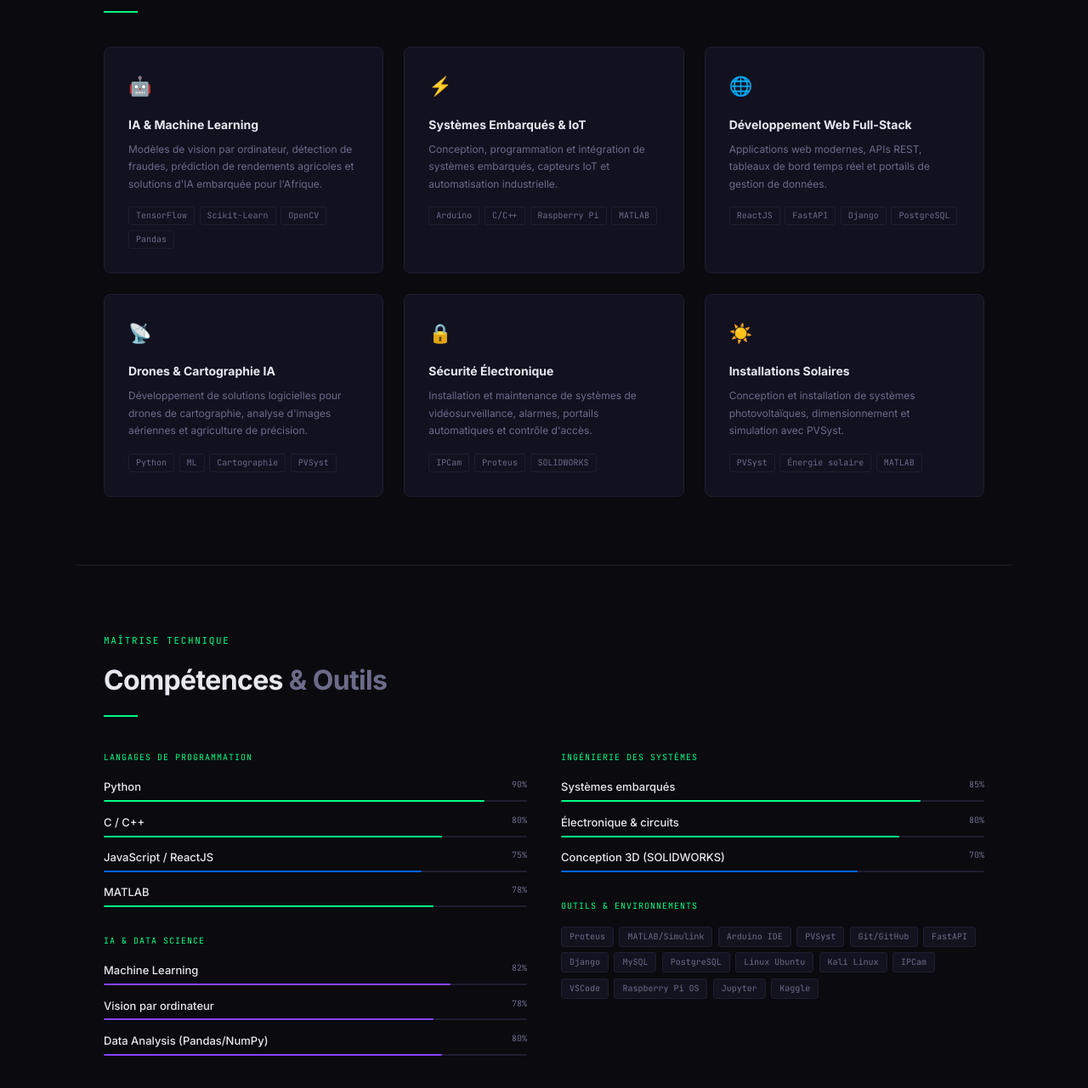
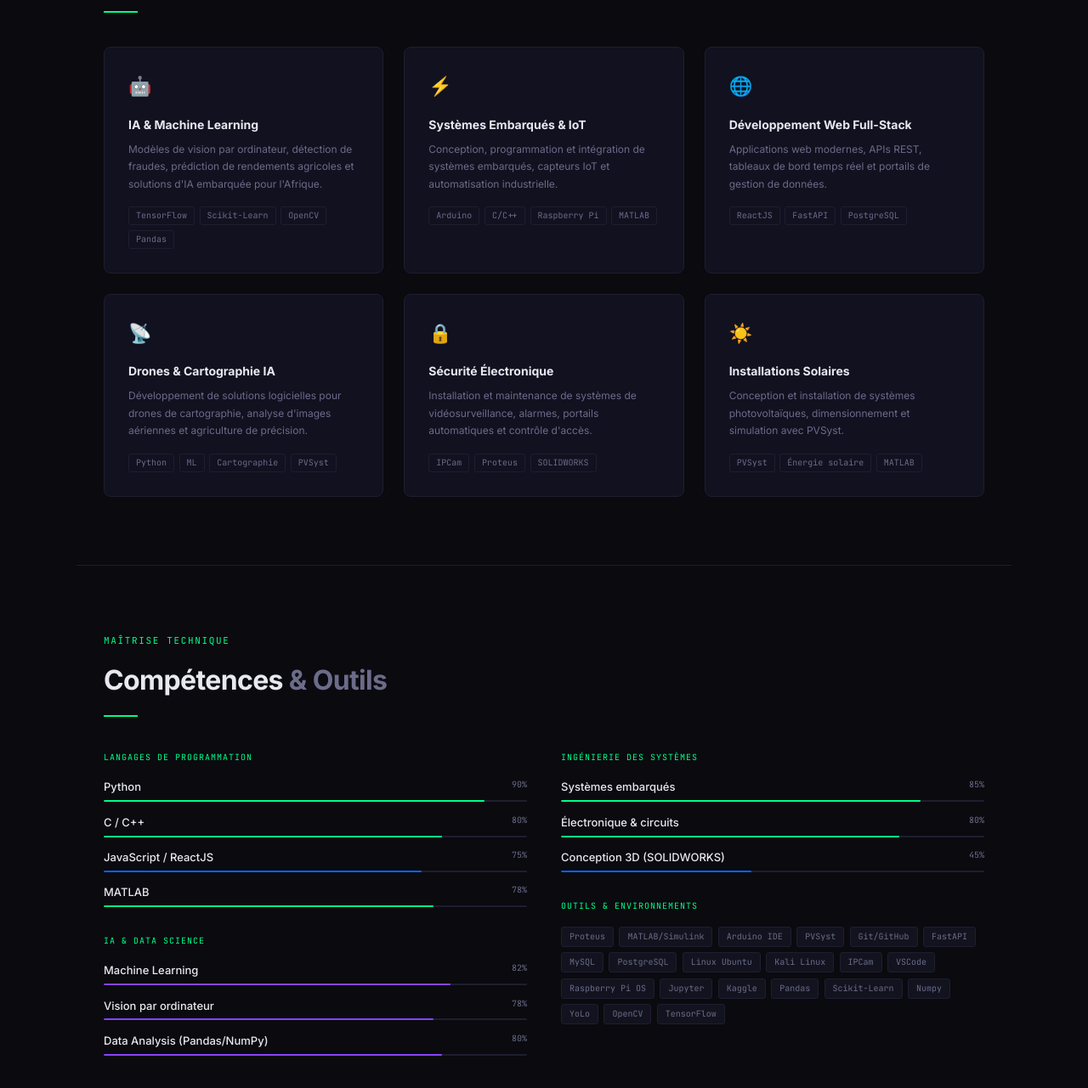
Before and after one commit to TheKryptonium/krypto_portfolio, a plain HTML site: page krypto.html in a window 1280 px wide. Shown: the part 1002-2283 px from the top of the page at 85% size. Drawn offline with Linux system fonts and the light colour scheme.

Commit message:
Some modifs...

```diff
--- a/krypto.html
+++ b/krypto.html
@@ -69,7 +69,7 @@
     <div class="svc-card">
       <div class="svc-icon">🤖</div><div class="svc-name" data-fr="IA & Machine Learning" data-en="AI & Machine Learning">IA & Machine Learning</div><div class="svc-desc" data-fr="Modèles de vision par ordinateur, détection de fraudes, prédiction de rendements agricoles et solutions d'IA embarquée pour l'Afrique." data-en="Computer vision models, fraud detection, crop yield prediction and embedded AI solutions for Africa.">Modèles de vision par ordinateur, détection de fraudes, prédiction de rendements agricoles et solutions d'IA embarquée pour l'Afrique.</div><div class="svc-tags"><span class="stag">TensorFlow</span><span class="stag">Scikit-Learn</span><span class="stag">OpenCV</span><span class="stag">Pandas</span></div></div>
     <div class="svc-card"><div class="svc-icon">⚡</div><div class="svc-name" data-fr="Systèmes Embarqués & IoT" data-en="Embedded Systems & IoT">Systèmes Embarqués & IoT</div><div class="svc-desc" data-fr="Conception, programmation et intégration de systèmes embarqués, capteurs IoT et automatisation industrielle." data-en="Design, programming and integration of embedded systems, IoT sensors and industrial automation.">Conception, programmation et intégration de systèmes embarqués, capteurs IoT et automatisation industrielle.</div><div class="svc-tags"><span class="stag">Arduino</span><span class="stag">C/C++</span><span class="stag">Raspberry Pi</span><span class="stag">MATLAB</span></div></div>
-    <div class="svc-card"><div class="svc-icon">🌐</div><div class="svc-name" data-fr="Développement Web Full-Stack" data-en="Full-Stack Web Development">Développement Web Full-Stack</div><div class="svc-desc" data-fr="Applications web modernes, APIs REST, tableaux de bord temps réel et portails de gestion de données." data-en="Modern web apps, REST APIs, real-time dashboards and data management portals.">Applications web modernes, APIs REST, tableaux de bord temps réel et portails de gestion de données.</div><div class="svc-tags"><span class="stag">ReactJS</span><span class="stag">FastAPI</span><span class="stag">Django</span><span class="stag">PostgreSQL</span></div></div>
+    <div class="svc-card"><div class="svc-icon">🌐</div><div class="svc-name" data-fr="Développement Web Full-Stack" data-en="Full-Stack Web Development">Développement Web Full-Stack</div><div class="svc-desc" data-fr="Applications web modernes, APIs REST, tableaux de bord temps réel et portails de gestion de données." data-en="Modern web apps, REST APIs, real-time dashboards and data management portals.">Applications web modernes, APIs REST, tableaux de bord temps réel et portails de gestion de données.</div><div class="svc-tags"><span class="stag">ReactJS</span><span class="stag">FastAPI</span><span class="stag">PostgreSQL</span></div></div>
     <div class="svc-card"><div class="svc-icon">📡</div><div class="svc-name" data-fr="Drones & Cartographie IA" data-en="Drones & AI Mapping">Drones & Cartographie IA</div><div class="svc-desc" data-fr="Développement de solutions logicielles pour drones de cartographie, analyse d'images aériennes et agriculture de précision." data-en="Software solutions for mapping drones, aerial image analysis and precision agriculture.">Développement de solutions logicielles pour drones de cartographie, analyse d'images aériennes et agriculture de précision.</div><div class="svc-tags"><span class="stag">Python</span><span class="stag">ML</span><span class="stag">Cartographie</span><span class="stag">PVSyst</span></div></div>
     <div class="svc-card"><div class="svc-icon">🔒</div><div class="svc-name" data-fr="Sécurité Électronique" data-en="Electronic Security">Sécurité Électronique</div><div class="svc-desc" data-fr="Installation et maintenance de systèmes de vidéosurveillance, alarmes, portails automatiques et contrôle d'accès." data-en="CCTV, alarm systems, automated gates and access control installation and maintenance.">Installation et maintenance de systèmes de vidéosurveillance, alarmes, portails automatiques et contrôle d'accès.</div><div class="svc-tags"><span class="stag">IPCam</span><span class="stag">Proteus</span><span class="stag">SOLIDWORKS</span></div></div>
     <div class="svc-card"><div class="svc-icon">☀️</div><div class="svc-name" data-fr="Installations Solaires" data-en="Solar Installations">Installations Solaires</div><div class="svc-desc" data-fr="Conception et installation de systèmes photovoltaïques résidentiels et industriels, simulation avec PVSyst." data-en="Design and installation of residential and industrial solar PV systems with PVSyst simulation.">Conception et installation de systèmes photovoltaïques, dimensionnement et simulation avec PVSyst.</div><div class="svc-tags"><span class="stag">PVSyst</span><span class="stag">Énergie solaire</span><span class="stag">MATLAB</span></div></div>
@@ -102,12 +102,12 @@
         <div class="sg-title" data-fr="Ingénierie des systèmes" data-en="Systems engineering">Ingénierie des systèmes</div>
         <div class="skill-item"><div class="skill-header"><span class="skill-name">Systèmes embarqués</span><span class="skill-pct">85%</span></div><div class="skill-bar"><div class="skill-fill" data-w="85"></div></div></div>
         <div class="skill-item"><div class="skill-header"><span class="skill-name">Électronique & circuits</span><span class="skill-pct">80%</span></div><div class="skill-bar"><div class="skill-fill" data-w="80"></div></div></div>
-        <div class="skill-item"><div class="skill-header"><span class="skill-name">Conception 3D (SOLIDWORKS)</span><span class="skill-pct">70%</span></div><div class="skill-bar"><div class="skill-fill b" data-w="70"></div></div></div>
+        <div class="skill-item"><div class="skill-header"><span class="skill-name">Conception 3D (SOLIDWORKS)</span><span class="skill-pct">45%</span></div><div class="skill-bar"><div class="skill-fill b" data-w="45"></div></div></div>
       </div>
       <div>
         <div class="sg-title" data-fr="Outils & environnements" data-en="Tools & environments">Outils & environnements</div>
         <div class="tools-wrap">
-          <span class="tool-pill">Proteus</span><span class="tool-pill">MATLAB/Simulink</span><span class="tool-pill">Arduino IDE</span><span class="tool-pill">PVSyst</span><span class="tool-pill">Git/GitHub</span><span class="tool-pill">FastAPI</span><span class="tool-pill">Django</span><span class="tool-pill">MySQL</span><span class="tool-pill">PostgreSQL</span><span class="tool-pill">Linux Ubuntu</span><span class="tool-pill">Kali Linux</span><span class="tool-pill">IPCam</span><span class="tool-pill">VSCode</span><span class="tool-pill">Raspberry Pi OS</span><span class="tool-pill">Jupyter</span><span class="tool-pill">Kaggle</span>
+          <span class="tool-pill">Proteus</span><span class="tool-pill">MATLAB/Simulink</span><span class="tool-pill">Arduino IDE</span><span class="tool-pill">PVSyst</span><span class="tool-pill">Git/GitHub</span><span class="tool-pill">FastAPI</span><span class="tool-pill">MySQL</span><span class="tool-pill">PostgreSQL</span><span class="tool-pill">Linux Ubuntu</span><span class="tool-pill">Kali Linux</span><span class="tool-pill">IPCam</span><span class="tool-pill">VSCode</span><span class="tool-pill">Raspberry Pi OS</span><span class="tool-pill">Jupyter</span><span class="tool-pill">Kaggle</span><span class="tool-pill">Pandas</span><span class="tool-pill">Scikit-Learn</span><span class="tool-pill">Numpy</span><span class="tool-pill">YoLo</span><span class="tool-pill">OpenCV</span><span class="tool-pill">TensorFlow</span>
         </div>
       </div>
     </div>
```
